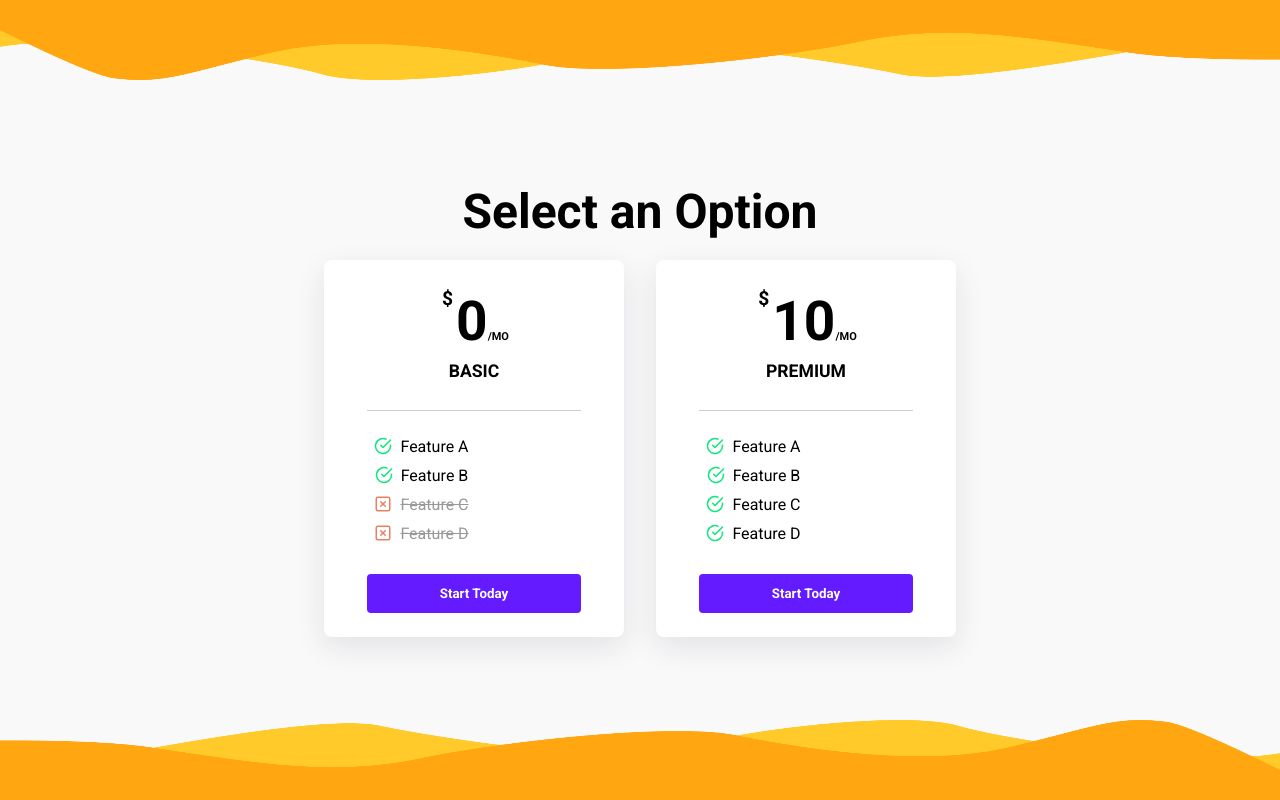
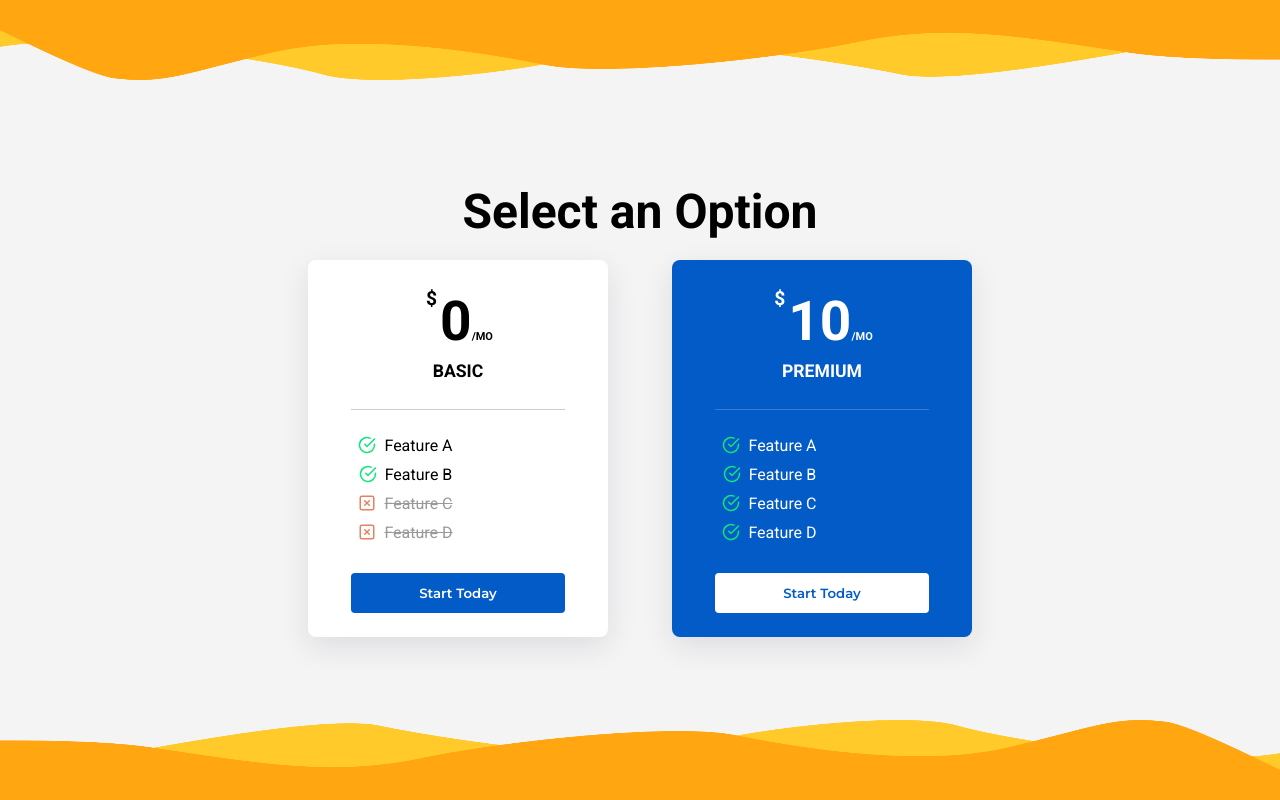
Before and after one commit to marzouk2002/-firestock, a React (Create React App) app: page /register in a window 1280 px wide. Built offline with nearby package versions, Linux system fonts and the light colour scheme.

Commit message:
options styling and markup done

```diff
--- a/src/components/layout/Options.js
+++ b/src/components/layout/Options.js
@@ -7,7 +7,7 @@ function Options() {
                 <h2>Select an Option</h2>
             </header>
             <main>
-                <div className="sections" id="s1">
+                <div className="sections">
                     <div className="price_holder">
                         <div className="price">0</div>
                         <div className="description">BASIC</div>
@@ -22,7 +22,7 @@ function Options() {
                     </div>
                     <button className="cta">Start Today</button>
                 </div>
-                <div className="sections" id="s1">
+                <div className="sections">
                     <div className="price_holder">
                         <div className="price">10</div>
                         <div className="description">PREMIUM</div>
--- a/src/css/index.css
+++ b/src/css/index.css
@@ -181,12 +181,6 @@ h3 {
   letter-spacing: 2px;
 }
 
-:root {
-  --accent-color: #641bff;
-  --heading-font: "Poppins", sans-serif;
-  --body-font: "Lato", sans-serif;
-}
-
 .options-wrapper {
   z-index: 5;
   margin: 15vh 0;
@@ -196,7 +190,7 @@ h3 {
   display: grid;
   grid-template-columns: repeat(2, 300px);
   grid-template-rows: auto;
-  grid-gap: 2rem;
+  grid-gap: 5vmax;
   position: relative;
   top: 20px;
 }
@@ -210,20 +204,12 @@ h3 {
   box-shadow: 0 10px 30px rgba(31, 18, 58, 0.1);
   padding: 1rem;
 }
-.options-wrapper #s2 {
-  background-color: var(--accent-color);
+.options-wrapper .sections:last-child {
+  background-color: #025bc6;
   color: white;
-  height: 555px;
-  position: relative;
-  top: -40px;
-}
-.options-wrapper .most {
-  font-family: var(--heading-font);
-  padding: 0.5rem;
-  font-weight: bold;
 }
 .options-wrapper .price_holder {
-  font-family: var(--heading-font);
+  font-family: Montserrat;
   padding: 0.8rem;
   display: flex;
   justify-content: center;
@@ -256,7 +242,7 @@ h3 {
   margin-top: 1rem;
   margin-bottom: 1rem;
 }
-.options-wrapper #s2 > .divider {
+.options-wrapper .sections:last-child > .divider {
   background-color: rgba(255, 255, 255, 0.2);
 }
 .options-wrapper .features {
@@ -285,28 +271,27 @@ h3 {
 }
 .options-wrapper .cta {
   border: none;
-  background-color: var(--accent-color);
+  background-color: #025bc6;
   color: white;
   width: 80%;
   padding: 0.75rem 1rem;
   cursor: pointer;
-  font-family: var(--heading-font-family);
+  font-family: Montserrat;
   font-weight: bold;
   border-radius: 4px;
   margin: 1.5rem;
   margin-bottom: 0.5rem;
-  transition: 100ms;
+  transition: 300ms;
   transform: scale(1);
 }
-.options-wrapper #s2 .cta {
-  background-color: white;
-  color: var(--accent-color);
-}
-.options-wrapper .cta:hover,
-.options-wrapper .cta:focus {
+.options-wrapper .cta:hover, .options-wrapper .cta:focus {
   transform: scale(1.1);
 }
-@media screen and (max-width: 600px) {
+.options-wrapper .sections:last-child .cta {
+  background-color: white;
+  color: #025bc6;
+}
+@media screen and (max-width: 650px) {
   .options-wrapper main {
     display: grid;
     grid-template-rows: repeat(2, max-content);
@@ -331,7 +316,7 @@ h3 {
 
 .container-auth {
   width: 100%;
-  background-color: #f9f9f9;
+  background-color: #f4f4f4;
   min-height: 100vh;
   height: max-content;
   position: relative;
--- a/src/css/layout/Options.css
+++ b/src/css/layout/Options.css
@@ -12,12 +12,6 @@ h3 {
   font-size: calc(15px + 1.5vw);
 }
 
-:root {
-  --accent-color: #641bff;
-  --heading-font: "Poppins", sans-serif;
-  --body-font: "Lato", sans-serif;
-}
-
 .options-wrapper {
   z-index: 5;
   margin: 15vh 0;
@@ -27,7 +21,7 @@ h3 {
   display: grid;
   grid-template-columns: repeat(2, 300px);
   grid-template-rows: auto;
-  grid-gap: 2rem;
+  grid-gap: 5vmax;
   position: relative;
   top: 20px;
 }
@@ -41,20 +35,12 @@ h3 {
   box-shadow: 0 10px 30px rgba(31, 18, 58, 0.1);
   padding: 1rem;
 }
-.options-wrapper #s2 {
-  background-color: var(--accent-color);
+.options-wrapper .sections:last-child {
+  background-color: #025bc6;
   color: white;
-  height: 555px;
-  position: relative;
-  top: -40px;
-}
-.options-wrapper .most {
-  font-family: var(--heading-font);
-  padding: 0.5rem;
-  font-weight: bold;
 }
 .options-wrapper .price_holder {
-  font-family: var(--heading-font);
+  font-family: Montserrat;
   padding: 0.8rem;
   display: flex;
   justify-content: center;
@@ -87,7 +73,7 @@ h3 {
   margin-top: 1rem;
   margin-bottom: 1rem;
 }
-.options-wrapper #s2 > .divider {
+.options-wrapper .sections:last-child > .divider {
   background-color: rgba(255, 255, 255, 0.2);
 }
 .options-wrapper .features {
@@ -116,28 +102,27 @@ h3 {
 }
 .options-wrapper .cta {
   border: none;
-  background-color: var(--accent-color);
+  background-color: #025bc6;
   color: white;
   width: 80%;
   padding: 0.75rem 1rem;
   cursor: pointer;
-  font-family: var(--heading-font-family);
+  font-family: Montserrat;
   font-weight: bold;
   border-radius: 4px;
   margin: 1.5rem;
   margin-bottom: 0.5rem;
-  transition: 100ms;
+  transition: 300ms;
   transform: scale(1);
 }
-.options-wrapper #s2 .cta {
-  background-color: white;
-  color: var(--accent-color);
-}
-.options-wrapper .cta:hover,
-.options-wrapper .cta:focus {
+.options-wrapper .cta:hover, .options-wrapper .cta:focus {
   transform: scale(1.1);
 }
-@media screen and (max-width: 600px) {
+.options-wrapper .sections:last-child .cta {
+  background-color: white;
+  color: #025bc6;
+}
+@media screen and (max-width: 650px) {
   .options-wrapper main {
     display: grid;
     grid-template-rows: repeat(2, max-content);
--- a/src/scss/index.scss
+++ b/src/scss/index.scss
@@ -17,7 +17,7 @@
 
 .container-auth {
   width: 100%;
-  background-color: #f9f9f9;
+  background-color: #f4f4f4;
   min-height: 100vh;
   height: max-content;
   position: relative;
--- a/src/scss/layout/Options.scss
+++ b/src/scss/layout/Options.scss
@@ -1,10 +1,4 @@
 @use '../abstracts' as *;
-
-:root {
-  --accent-color: #641bff;
-  --heading-font: 'Poppins', sans-serif;
-  --body-font: 'Lato', sans-serif;
-}
 
 .options-wrapper {
   z-index: 5;
@@ -14,7 +8,7 @@
     display: grid;
     grid-template-columns: repeat(2, 300px);
     grid-template-rows: auto;
-    grid-gap: 2rem;
+    grid-gap: 5vmax;
     position: relative;
     top: 20px;
   }
@@ -29,20 +23,13 @@
     box-shadow: 0 10px 30px rgba(31, 18, 58, 0.1);
     padding: 1rem;
   }
-  #s2 {
-    background-color: var(--accent-color);
+  .sections:last-child {
+    background-color: $sc-color-sd;
     color: white;
-    height: 555px;
-    position: relative;
-    top: -40px;
   }
-  .most {
-    font-family: var(--heading-font);
-    padding: 0.5rem;
-    font-weight: bold;
-  }
+
   .price_holder {
-    font-family: var(--heading-font);
+    font-family: Montserrat;
     padding: 0.8rem;
     display: flex;
     justify-content: center;
@@ -76,7 +63,7 @@
     margin-top: 1rem;
     margin-bottom: 1rem;
   }
-  #s2 > .divider {
+  .sections:last-child > .divider {
     background-color: rgba(255, 255, 255, 0.2);
   }
   .features {
@@ -105,30 +92,31 @@
   }
   .cta {
     border: none;
-    background-color: var(--accent-color);
+    background-color: $sc-color-sd;
     color: white;
     width: 80%;
     padding: 0.75rem 1rem;
     cursor: pointer;
-    font-family: var(--heading-font-family);
+    font-family: Montserrat;
     font-weight: bold;
     border-radius: 4px;
     margin: 1.5rem;
     margin-bottom: 0.5rem;
-    transition: 100ms;
+    transition: 300ms;
     transform: scale(1);
+
+    &:hover,
+    &:focus {
+      transform: scale(1.1);
+    }
   }
 
-  #s2 .cta {
+  .sections:last-child .cta {
     background-color: white;
-    color: var(--accent-color);
+    color: $sc-color-sd;
   }
 
-  .cta:hover,
-  .cta:focus {
-    transform: scale(1.1);
-  }
-  @media screen and (max-width: 600px) {
+  @media screen and (max-width: 650px) {
     main {
       display: grid;
       grid-template-rows: repeat(2, max-content);
```
Also changed, not shown: 2 other files (tests, documents, lock files or other folders).
